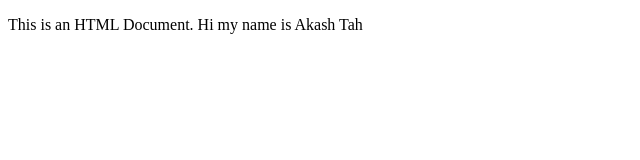
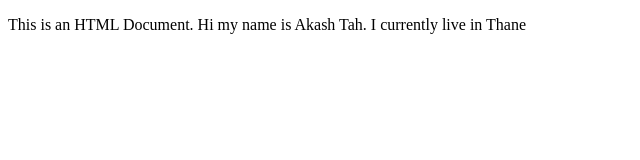
Before and after one commit to TahAkash56/project2, a plain HTML site: page index.html in a window 1280 px wide. Shown: the whole page, without its empty margins (0-640 px from the left). Drawn offline with Linux system fonts and the light colour scheme.

Commit message:
HTMl Change3

```diff
--- a/index.html
+++ b/index.html
@@ -6,6 +6,6 @@
     <title>Sample Code</title>
 </head>
 <body>
-    <p>This is an HTML Document. Hi my name is Akash Tah</p>
+    <p>This is an HTML Document. Hi my name is Akash Tah. I currently live in Thane</p>
 </body>
 </html>
```
